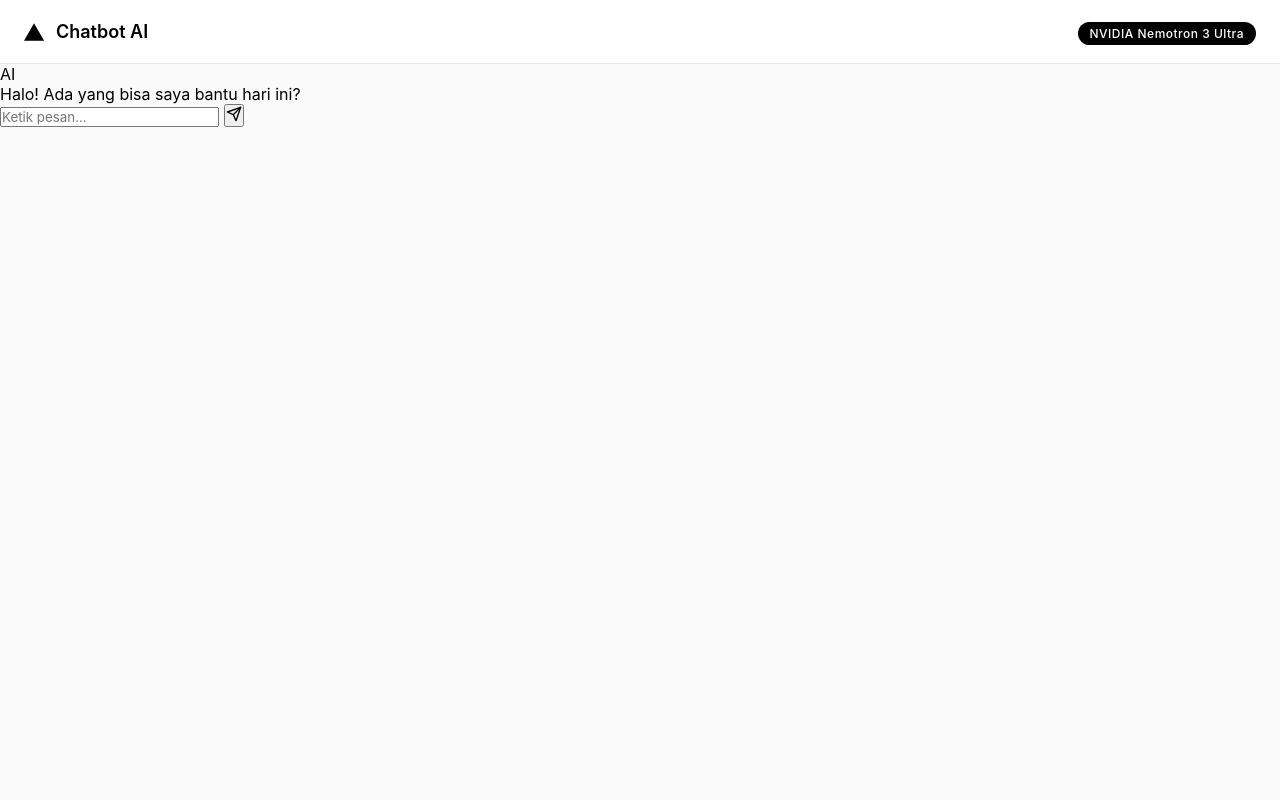
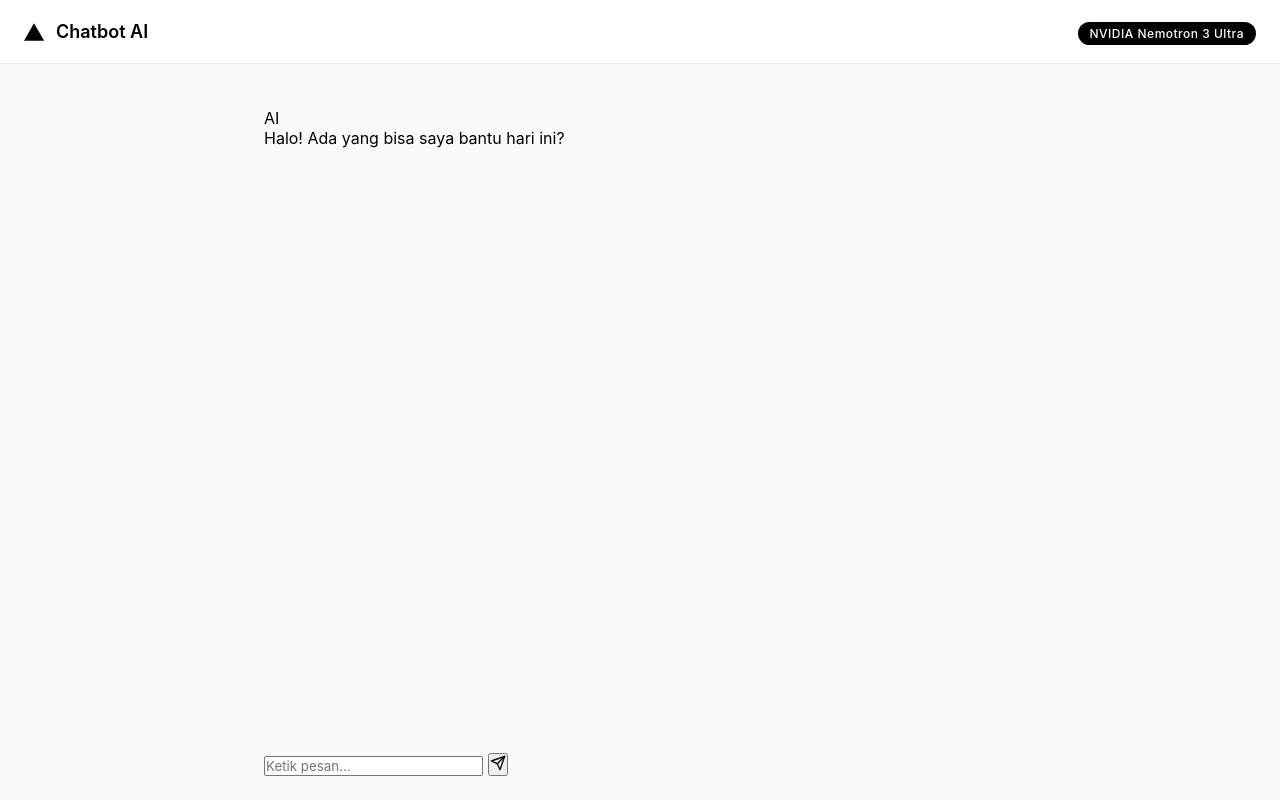
Before and after one commit to muhammadrandyano/271_ChatBot, a website: page public/index.html in a window 1280 px wide. Drawn offline with Linux system fonts and the light colour scheme.

Commit message:
style: tambah layout container dan area obrolan yang bisa di-scroll

```diff
--- a/public/style.css
+++ b/public/style.css
@@ -41,3 +41,23 @@ body {
     font-weight: 500;
     letter-spacing: 0.5px;
 }
+
+/* Chat Container */
+.chat-container {
+    flex: 1;
+    display: flex;
+    flex-direction: column;
+    max-width: 800px;
+    width: 100%;
+    margin: 0 auto;
+    padding: 24px;
+}
+
+.chat-window {
+    flex: 1;
+    overflow-y: auto;
+    padding: 20px 0;
+    display: flex;
+    flex-direction: column;
+    gap: 24px;
+}
```
